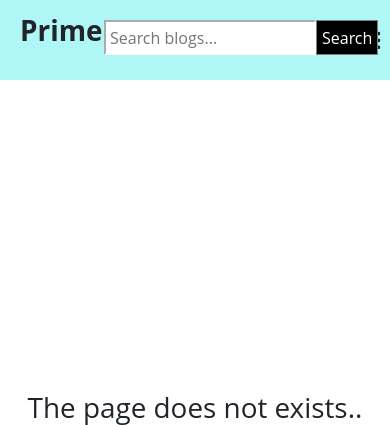
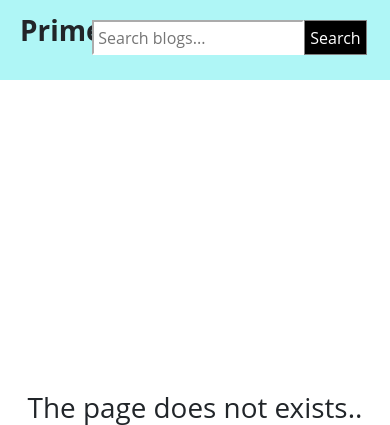
Before and after one commit to Hoseafavour123/orbitaltech_blog, a Flask app: page /posts/1 in a window 390 px wide. Shown: the top 425 px of the page. Run offline with Flask 3, Linux system fonts and the light colour scheme; data that the repository does not hold is empty; some libraries are stand-ins or nearby versions.

Commit message:
Added db session close and responsive navigation for mobile

```diff
--- a/auth.py
+++ b/auth.py
@@ -48,4 +48,5 @@
 @login_required
 def logout():
     logout_user()
+    db.session.close()
     return redirect(url_for("views.index"))
--- a/static/styles/base.css
+++ b/static/styles/base.css
@@ -158,16 +158,22 @@
     }
 }
 
-@media (max-width: 576px) {
+@media (max-width: 998px) {
     .dropdown_menu {
         left: 2rem;
         width: auto;
     }
 
+    .toggle_btn {
+        font-size: 2.3rem;
+        margin-left: 10px;
+        margin-right: 25px;
+    }
+
     .search_form {
         position: absolute;
         top: 20px;
-        right: 40%;
+        right: 43%;
         margin-right: 30px;
     }
 }
```
Also changed, not shown: static/styles/index.css (+14 -0 lines).
